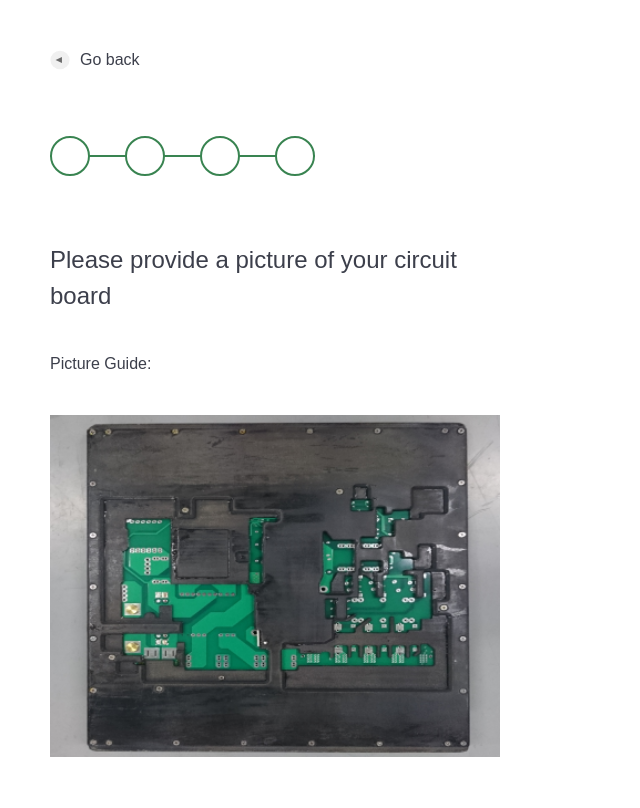
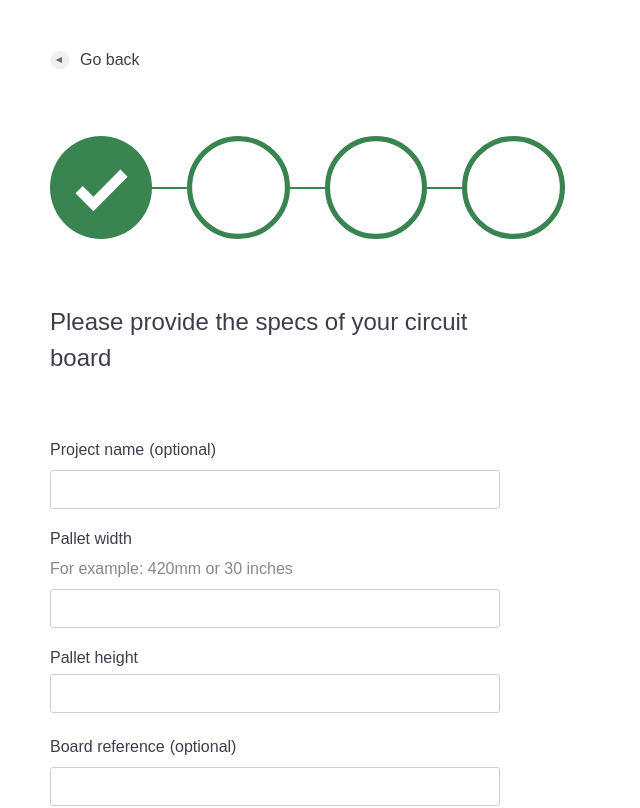
Before and after one commit to interflux-electronics/interflux-icsf-svelte, a SvelteKit app: page /request-simulation in a window 1280 px wide. Shown: the top 808 px of the page, without its empty margins (0-640 px from the left). Built offline with nearby package versions, Linux system fonts and the light colour scheme; a web font is replaced by a local one.

Commit message:
Hook up the <input> fields of Step 2

```diff
--- a/src/routes/request-simulation/+page.svelte
+++ b/src/routes/request-simulation/+page.svelte
@@ -14,12 +14,22 @@
 	$: showFail = currentView === 'fail';
 	$: showSuccess = currentView === 'success';
 
-	let currentStep = 1;
+	let currentStep = 2;
 
 	$: showStep1 = currentStep === 1; // true
 	$: showStep2 = currentStep === 2; // false
 	$: showStep3 = currentStep === 3; // false
 	$: showStep4 = currentStep === 4; // false
+
+	// All the data which was entered by the user.
+	$: allData = {};
+
+	function onInput(event) {
+		const { key, value } = event.detail;
+		// console.log('Page onInput()', key, value);
+		allData[key] = value;
+		console.log(allData);
+	}
 
 	function nextStep() {
 		console.log('next step!');
@@ -41,7 +51,10 @@
 	}
 
 	// async function onClickSubmitButton() {
-	// 	const response = await submitDataToBackend();
+	// 	const response = await submitDataToBackend({
+	// 		projectName,
+	// 		palletWidth
+	// 	});
 
 	// 	if (response.success) {
 	// 		currentView = 'success';
@@ -66,7 +79,7 @@
 		{/if}
 
 		{#if showStep2}
-			<Step2 />
+			<Step2 on:input={onInput} />
 		{/if}
 
 		{#if showStep3}
--- a/src/routes/request-simulation/InputText.svelte
+++ b/src/routes/request-simulation/InputText.svelte
@@ -1,10 +1,23 @@
 <script lang="ts">
+	import { createEventDispatcher } from 'svelte';
+
 	export let type;
 	export let label;
 	export let description;
 	export let optional;
+	export let key;
 
 	let id = 'input-' + label.toLowerCase().replace(/\s/g, '-');
+
+	const dispatch = createEventDispatcher();
+
+	function onKeyUp(event) {
+		const input = event.currentTarget; // <input>
+		const value = input.value;
+		// console.log('------');
+		// console.log('InputText onKeyUp()', key, value);
+		dispatch('input', { key, value });
+	}
 </script>
 
 <div class="input">
@@ -17,7 +30,7 @@
 	{#if description}
 		<p>{description}</p>
 	{/if}
-	<input {type} {id} />
+	<input {type} {id} on:keyup={onKeyUp} />
 </div>
 
 <style>
--- a/src/routes/request-simulation/Step2.svelte
+++ b/src/routes/request-simulation/Step2.svelte
@@ -1,6 +1,23 @@
 <script>
 	import Circle from './Circle.svelte';
 	import InputText from './InputText.svelte';
+	import { createEventDispatcher } from 'svelte';
+	const dispatch = createEventDispatcher();
+
+	$: dataStep2 = {
+		projectName: null,
+		palletWidth: null,
+		palletHeight: null,
+		boardReference: null,
+		waveSpeed: null
+	};
+
+	function onInput(event) {
+		const { key, value } = event.detail;
+		// console.log('Step2 onInput()', key, value);
+		dataStep2[key] = value;
+		dispatch('input', { key, value });
+	}
 </script>
 
 <div>
@@ -17,11 +34,35 @@
 
 <h2>Please provide the specs of your circuit board</h2>
 <div class="fields">
-	<InputText type="text" label="Project name" optional={true} />
-	<InputText type="email" label="Pallet width" description="For example: 420mm or 30 inches" />
-	<InputText type="text" label="Pallet height" />
-	<InputText type="text" label="Board reference" optional={true} />
-	<InputText type="text" label="Wave solder conveyor speed" optional={true} />
+	<InputText
+		type="text"
+		label="Project name"
+		optional={true}
+		key="projectName"
+		on:input={onInput}
+	/>
+	<InputText
+		type="email"
+		label="Pallet width"
+		description="For example: 420mm or 30 inches"
+		key="palletWidth"
+		on:input={onInput}
+	/>
+	<InputText type="text" label="Pallet height" key="palletHeight" on:input={onInput} />
+	<InputText
+		type="text"
+		label="Board reference"
+		optional={true}
+		key="boardReference"
+		on:input={onInput}
+	/>
+	<InputText
+		type="text"
+		label="Wave solder conveyor speed"
+		optional={true}
+		key="waveSpeed"
+		on:input={onInput}
+	/>
 </div>
 
 <style>
```
